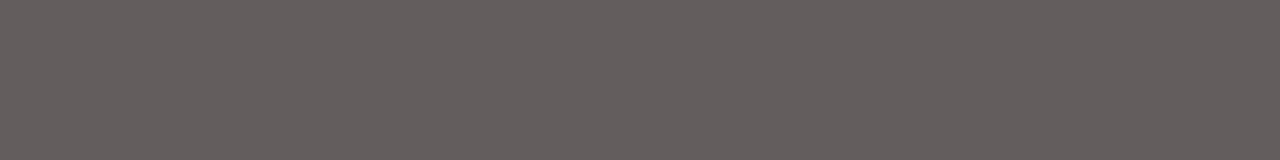
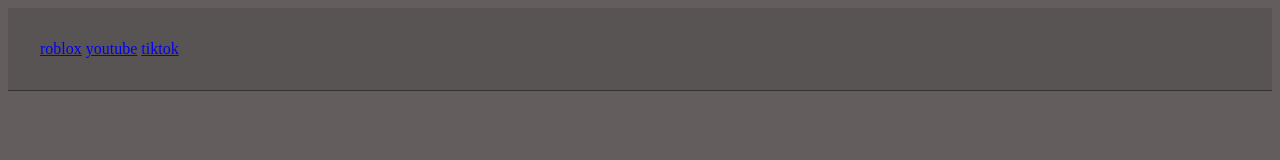
Before and after one commit to guigames-vz/guigamesrepositorio, a plain HTML site: page index.html in a window 1280 px wide. Drawn offline with Linux system fonts and the light colour scheme.

Commit message:
atualizacao aula
ate a fonte

```diff
--- a/index.html
+++ b/index.html
@@ -4,16 +4,30 @@
         body {
             background-color: rgb(99, 93, 93);
         }
+       header{
+          padding: 32px;
+          border-bottom: 1px solid #333;
+          background-color: rgb(0, 0,0,0.1) ;
+       }
     </style>
+
+
+
 <head>
-    <meta charset="UTF-8">
-    <meta name="viewport" content="width=device-width, initial-scale=1.0">
-    <title>Document</title>
+
+      <title>Guilherme jogos</title>
 </head>
+
 <body>
 
     <header>
-        <div
+
+        <div class="links">
+            <a href="https://www.roblox.com/pt">roblox</a>
+            <a href="https://www.youtube.com/">youtube</a>
+            <a href="https://www.tiktok.com/pt-BR/">tiktok</a>
+        </div>
     </header>
+
 </body>
 </html>
```
